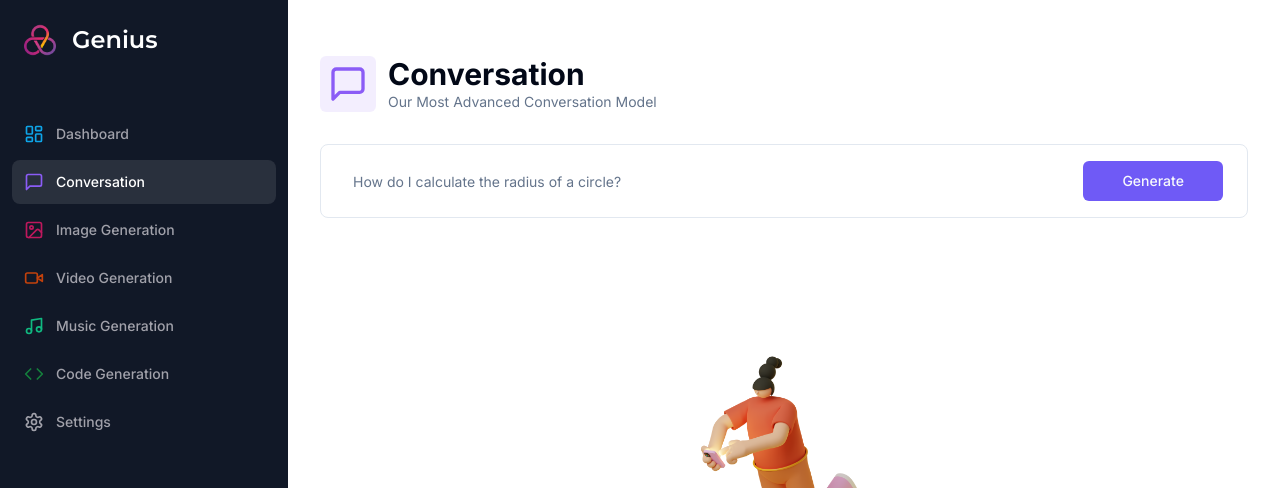
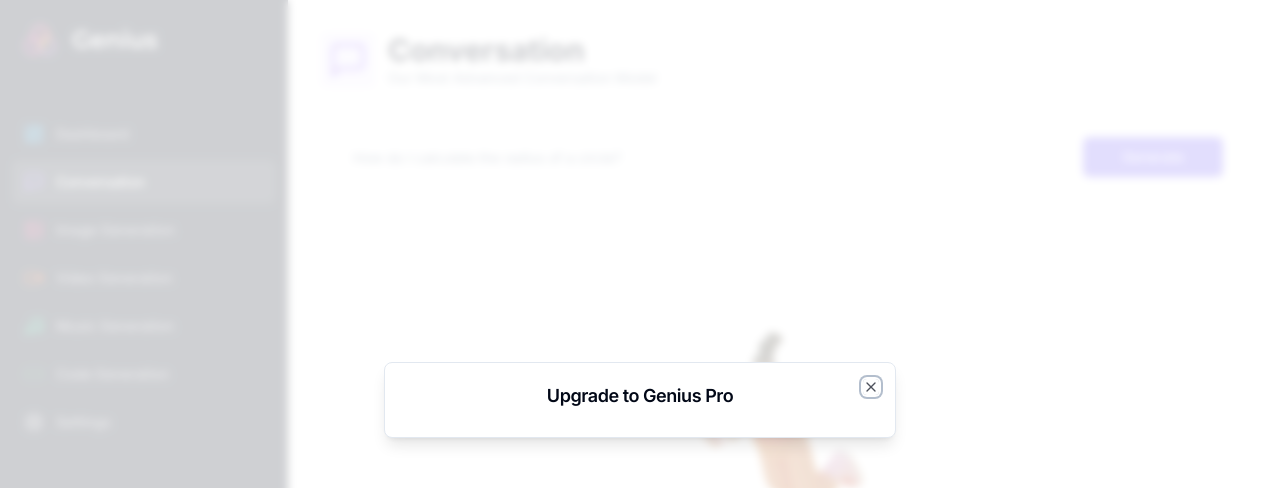
Before and after one commit to JavidAAA/AI_SaaS_App, a Next.js app: page /conversation in a window 1280 px wide. Shown: the top 488 px of the page. Built offline with nearby package versions, Linux system fonts and the light colour scheme; no server answers.

Commit message:
installed shadcn badge component

```diff
--- a/app/(dashboard)/layout.tsx
+++ b/app/(dashboard)/layout.tsx
@@ -18,7 +18,7 @@ export default async function DashboardLayout({
 
   return (
     <div className="h-full relative">
-      <div className="hidden h-full md:flex md:w-72 md:flex-col md:fixed md:inset-y-0 z-[80] bg-gray-900">
+      <div className="hidden h-full md:flex md:w-72 md:flex-col md:fixed md:inset-y-0 bg-gray-900">
         <Sidebar apiLimitCount={apiLimitCount} />
       </div>
       <main className="md:pl-72">
--- a/components/pro-modal.tsx
+++ b/components/pro-modal.tsx
@@ -2,6 +2,26 @@
 
 import React from "react";
 
+import {
+  Dialog,
+  DialogContent,
+  DialogHeader,
+  DialogTitle
+} from "@/components/ui/dialog";
+import { useProModal } from "@/hooks/use-pro-modal";
+
 export default function PorModal() {
-  return <div>PorModal</div>;
+  const proModal = useProModal();
+
+  return (
+    <Dialog open={proModal.isOpen} onOpenChange={proModal.onClose}>
+      <DialogContent>
+        <DialogHeader>
+          <DialogTitle className="flex justify-center items-center flex-col gap-y-4 pb-2">
+            Upgrade to Genius Pro
+          </DialogTitle>
+        </DialogHeader>
+      </DialogContent>
+    </Dialog>
+  );
 }
--- /dev/null
+++ b/components/ui/badge.tsx
@@ -0,0 +1,36 @@
+import * as React from "react"
+import { cva, type VariantProps } from "class-variance-authority"
+
+import { cn } from "@/lib/utils"
+
+const badgeVariants = cva(
+  "inline-flex items-center rounded-full border px-2.5 py-0.5 text-xs font-semibold transition-colors focus:outline-none focus:ring-2 focus:ring-ring focus:ring-offset-2",
+  {
+    variants: {
+      variant: {
+        default:
+          "border-transparent bg-primary text-primary-foreground hover:bg-primary/80",
+        secondary:
+          "border-transparent bg-secondary text-secondary-foreground hover:bg-secondary/80",
+        destructive:
+          "border-transparent bg-destructive text-destructive-foreground hover:bg-destructive/80",
+        outline: "text-foreground",
+      },
+    },
+    defaultVariants: {
+      variant: "default",
+    },
+  }
+)
+
+export interface BadgeProps
+  extends React.HTMLAttributes<HTMLDivElement>,
+    VariantProps<typeof badgeVariants> {}
+
+function Badge({ className, variant, ...props }: BadgeProps) {
+  return (
+    <div className={cn(badgeVariants({ variant }), className)} {...props} />
+  )
+}
+
+export { Badge, badgeVariants }
--- a/hooks/use-pro-modal.tsx
+++ b/hooks/use-pro-modal.tsx
@@ -7,7 +7,7 @@ interface useProModalStore {
 }
 
 export const useProModal = create<useProModalStore>((set) => ({
-  isOpen: false,
+  isOpen: true,
   onOpen: () => set({ isOpen: true }),
   onClose: () => set({ isOpen: false })
 }));
```
